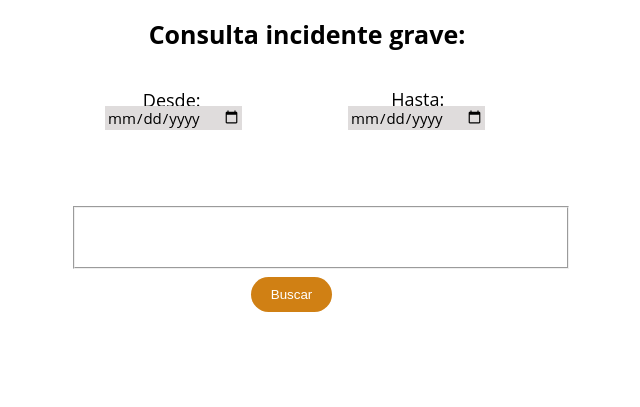
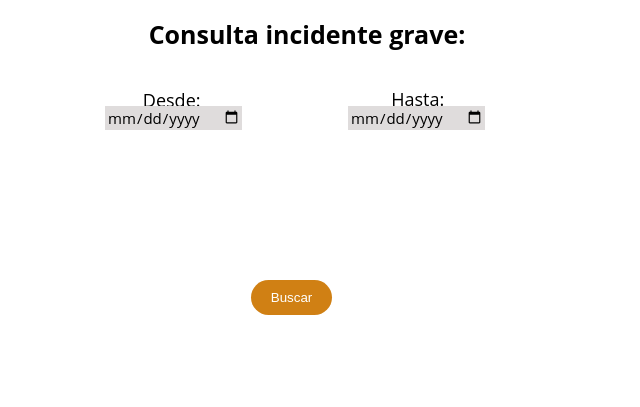
Before and after one commit to BryanElgueta/Formulario_web, a PHP site: page /registro_incidente.php in a window 1280 px wide. Shown: the part 49-456 px from the top of the page, without its empty margins (333-973 px from the left). Run offline with PHP 8.4, Linux system fonts and the light colour scheme.

Commit message:
Add files via upload

```diff
--- a/registro_incidente.php
+++ b/registro_incidente.php
@@ -40,7 +40,7 @@ if (isset($_POST['submit'])) {
 
 
     <form class="form2" id="registro" method="POST">
-        <fieldset>
+
         <label class="text_fechaini" for="fecha_inicio">Desde:</label>
         <input type="date" id="fecha_inicio" name="fecha_inicio" value="<?php echo $fechaInicio; ?>">
         <br>
@@ -48,13 +48,11 @@ if (isset($_POST['submit'])) {
         <input type="date" id="fecha_fin" name="fecha_fin" value="<?php echo $fechaFin; ?>">
         <br>
         <input type="submit" name="submit" class="btonbuscar"value="Buscar">
-        </fieldset>
 
         <?php if ($resultado) {
     $contador = mysqli_num_rows($resultado); // Obtiene la cantidad de registros devueltos por la consulta
     if ($contador > 0) { // Si hay registros, muestra el botón de descarga de Excel
 ?>
-    <button type="submit" form="registro" class="dwexcel" formaction="downloadexcel.php" name="descargar">Descargar en Excel<img class="xlsico"src="img\xls-file.png"></button>
     <ul class="registros">
         <h2 id="texto2">Registros</h2>
         <h3><strong>Fecha</strong><strong>&nbsp;&nbsp;&nbsp;&nbsp;&nbsp;&nbsp;|&nbsp;&nbsp;</strong><strong>Incidente Grave</strong></h3>
@@ -62,6 +60,7 @@ if (isset($_POST['submit'])) {
             <p><?php echo $fila['fecha']; ?><strong> | </strong><?php echo $fila['incidentegrave']; ?></p>
         <?php } ?>
     </ul>
+    <button type="submit" form="registro" class="dwexcel" formaction="downloadexcel.php" name="descargar">Descargar en Excel<img class="xlsico"src="img\xls-file.png"></button>
 <?php
     } else { // Si no hay registros, muestra un mensaje
         echo "<p>No se encontraron registros para las fechas seleccionadas.</p>";
```
Also changed, not shown: conexiondb.php (line endings or trailing spaces), controlador.php (line endings or trailing spaces), downloadexcel.php (line endings or trailing spaces), form.php (line endings or trailing spaces), login.php (line endings or trailing spaces), logout.php (line endings or trailing spaces), sendemail.php (line endings or trailing spaces).
